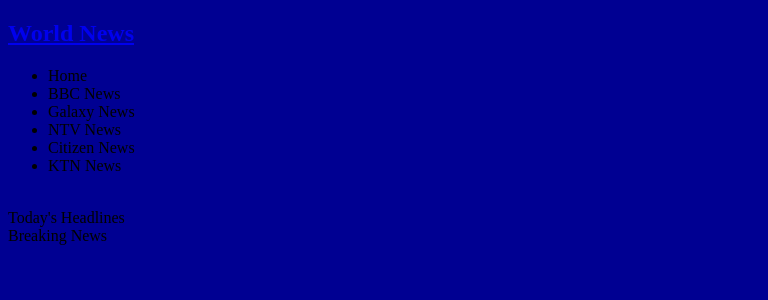
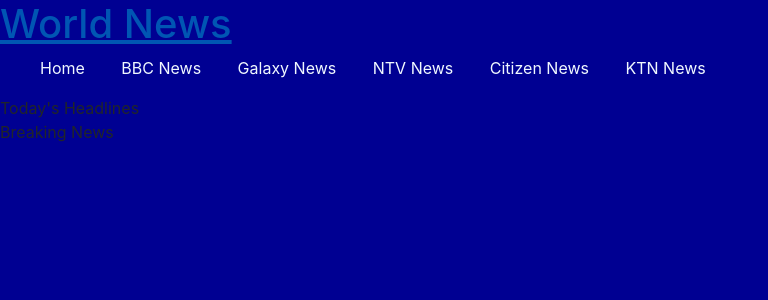
Before and after one commit to Pascal-Owilly/News-API, a Flask app: template templates/index.html in a window 1280 px wide. Shown: the top 300 px of the page, without its empty margins (0-768 px from the left). Run offline with Flask 2, Linux system fonts and the light colour scheme; the template is opened without the code that fills it, so the values that code supplies are empty.

Commit message:
add bootstap and custom styles to the ppage

```diff
--- a/static/styles.css
+++ b/static/styles.css
@@ -1,3 +1,17 @@
 body{
   background-color: #000092;
 }
+
+nav > ul > li{
+    display: inline-block;
+    padding-right: 2rem;
+    color: aliceblue;
+}
+
+section > .item{
+    display: inline;
+}
+img{
+    width: 30%;
+    display: flex;
+}
--- a/templates/index.html
+++ b/templates/index.html
@@ -4,10 +4,11 @@
     <meta charset="UTF-8">
     <meta http-equiv="X-UA-Compatible" content="IE=edge">
     <meta name="viewport" content="width=device-width, initial-scale=1.0">
-    <link rel="stylesheet" href="{{url_for('static',filename='css/styles.css')}}">
     <link rel="preconnect" href="https://fonts.googleapis.com">
-    <link rel="icon" href="{{url_for('static', filename='img/logo.png')}}">
+    <!-- <link rel="icon" href="{{url_for('static', filename='img/logo.png')}}"> -->
     <link href="https://fonts.googleapis.com/icon?family=Material+Icons" rel="stylesheet">
+    <link rel="stylesheet" href="https://cdn.jsdelivr.net/npm/bootstrap@4.3.1/dist/css/bootstrap.min.css" integrity="sha384-ggOyR0iXCbMQv3Xipma34MD+dH/1fQ784/j6cY/iJTQUOhcWr7x9JvoRxT2MZw1T" crossorigin="anonymous">
+    <link rel="stylesheet" href="{{url_for('static',filename='styles.css')}}">
     <title>News API</title>
 </head>
 <body>
@@ -36,5 +37,8 @@
     </section>
 
 
+<script src="https://code.jquery.com/jquery-3.3.1.slim.min.js" integrity="sha384-q8i/X+965DzO0rT7abK41JStQIAqVgRVzpbzo5smXKp4YfRvH+8abtTE1Pi6jizo" crossorigin="anonymous"></script>
+<script src="https://cdn.jsdelivr.net/npm/popper.js@1.14.7/dist/umd/popper.min.js" integrity="sha384-UO2eT0CpHqdSJQ6hJty5KVphtPhzWj9WO1clHTMGa3JDZwrnQq4sF86dIHNDz0W1" crossorigin="anonymous"></script>
+<script src="https://cdn.jsdelivr.net/npm/bootstrap@4.3.1/dist/js/bootstrap.min.js" integrity="sha384-JjSmVgyd0p3pXB1rRibZUAYoIIy6OrQ6VrjIEaFf/nJGzIxFDsf4x0xIM+B07jRM" crossorigin="anonymous"></script>
 </body>
 </html>
```
